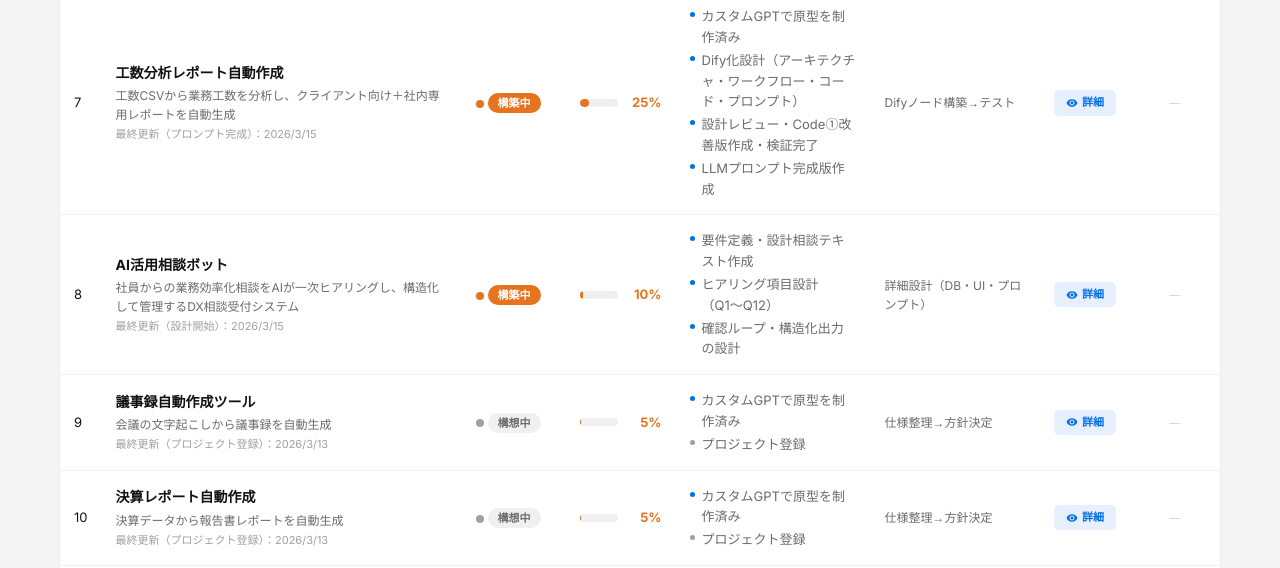
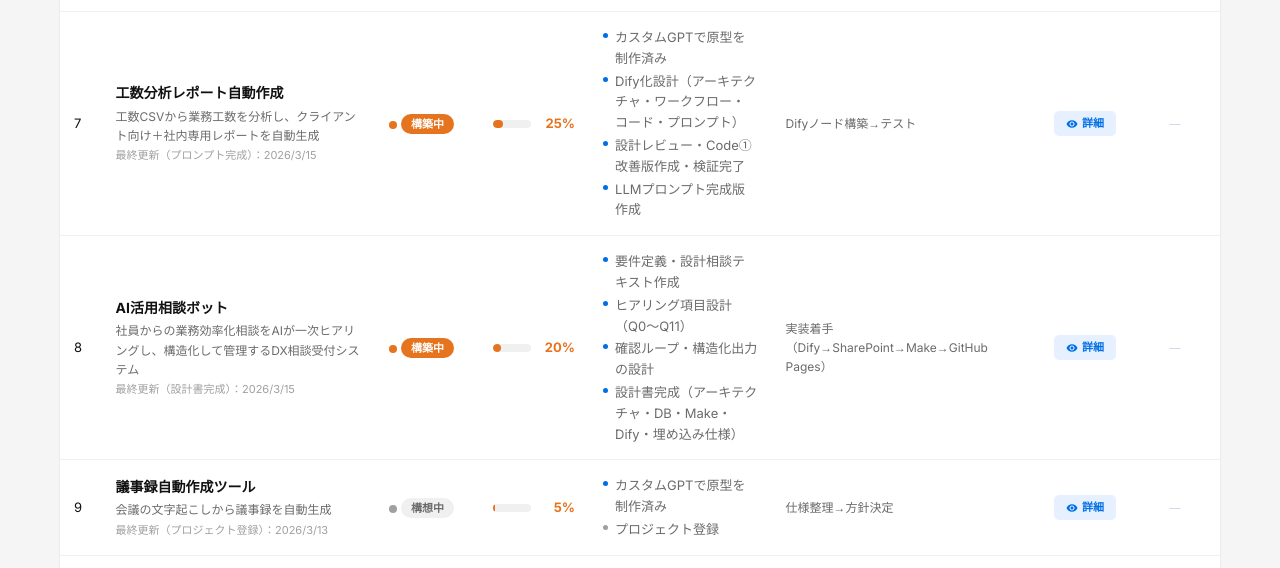
Before and after one commit to sugatatakuma/bof-ai-dashboard, a plain HTML site: page internal.html in a window 1280 px wide. Shown: the part 1419-1987 px from the top of the page. Drawn offline with Linux system fonts and the light colour scheme.

Commit message:
AI活用相談ボットの設計書完成を反映（進捗10→20%、技術スタック・次のアクション更新）
Co-Authored-By: Claude Opus 4.6 <noreply@anthropic.com>

```diff
--- a/js/data.js
+++ b/js/data.js
@@ -413,16 +413,16 @@ const DASHBOARD_DATA = {
       status: "building",
       statusLabel: "構築中",
       statusLabelEn: "Building",
-      progress: 10,
+      progress: 20,
       url: null,
       detail: {
-        overview: "社員が業務効率化・自動化の相談をAIチャットボットに入力すると、AIが対話形式で必要情報をヒアリングし、構造化テキストを生成。社員本人が内容を確認・修正した後、DBに保存しTeamsで通知する社内DX相談受付システム。",
-        overviewEn: "An internal DX consultation system where employees submit automation requests via AI chatbot. The AI conducts structured interviews, generates organized summaries, gets employee confirmation, then saves to DB and notifies via Teams.",
+        overview: "社員が業務効率化・自動化の相談をAIチャットボットに入力すると、Dify上のAIが対話形式で必要情報をヒアリングし、構造化テキストを生成。社員本人が内容を確認・修正した後、MakeでSharePoint Listに保存しTeamsで通知する社内DX相談受付システム。",
+        overviewEn: "An internal DX consultation system where employees submit automation requests via Dify AI chatbot. The AI conducts structured interviews, generates organized summaries, gets employee confirmation, then saves to SharePoint List via Make and notifies via Teams.",
         background: "社員ごとに説明能力・業務整理能力が異なるため、相談内容のヒアリングが非効率になり、再ヒアリングが多発していた。AIによる標準化されたヒアリングで解決を図る。",
         backgroundEn: "Employees vary in their ability to articulate needs, making consultation interviews inefficient with frequent re-interviews. Standardized AI interviews aim to solve this.",
         targetUsers: "業務効率化を相談したい社員全員",
         targetUsersEn: "All employees seeking automation consultation",
-        tools: ["GitHub Pages", "OpenAI API", "Power Automate", "Dataverse"],
+        tools: ["Dify", "Make", "SharePoint List", "GitHub Pages"],
         impact: {
           before: "相談内容が整理されず再ヒアリングが多発（1件30分〜1時間）",
           beforeEn: "Unstructured consultations requiring frequent re-interviews (30 min – 1 hour each)",
@@ -436,14 +436,15 @@ const DASHBOARD_DATA = {
       },
       history: [
         { text: "要件定義・設計相談テキスト作成", textEn: "Requirements definition & design document created", done: true },
-        { text: "ヒアリング項目設計（Q1〜Q12）", textEn: "Interview items designed (Q1-Q12)", done: true },
-        { text: "確認ループ・構造化出力の設計", textEn: "Confirmation loop & structured output designed", done: true }
+        { text: "ヒアリング項目設計（Q0〜Q11）", textEn: "Interview items designed (Q0-Q11)", done: true },
+        { text: "確認ループ・構造化出力の設計", textEn: "Confirmation loop & structured output designed", done: true },
+        { text: "設計書完成（アーキテクチャ・DB・Make・Dify・埋め込み仕様）", textEn: "Design doc completed (architecture, DB, Make, Dify, embed spec)", done: true }
       ],
-      nextAction: "詳細設計（DB・UI・プロンプト）",
-      nextActionEn: "Detailed design (DB, UI, prompts)",
+      nextAction: "実装着手（Dify→SharePoint→Make→GitHub Pages）",
+      nextActionEn: "Start implementation (Dify → SharePoint → Make → GitHub Pages)",
       lastUpdated: "2026/3/15",
-      lastUpdatedNote: "設計開始",
-      lastUpdatedNoteEn: "Design started"
+      lastUpdatedNote: "設計書完成",
+      lastUpdatedNoteEn: "Design doc completed"
     },
     {
       name: "議事録自動作成ツール",
```
Also changed, not shown: dashboard.html (+10 -11 lines).
